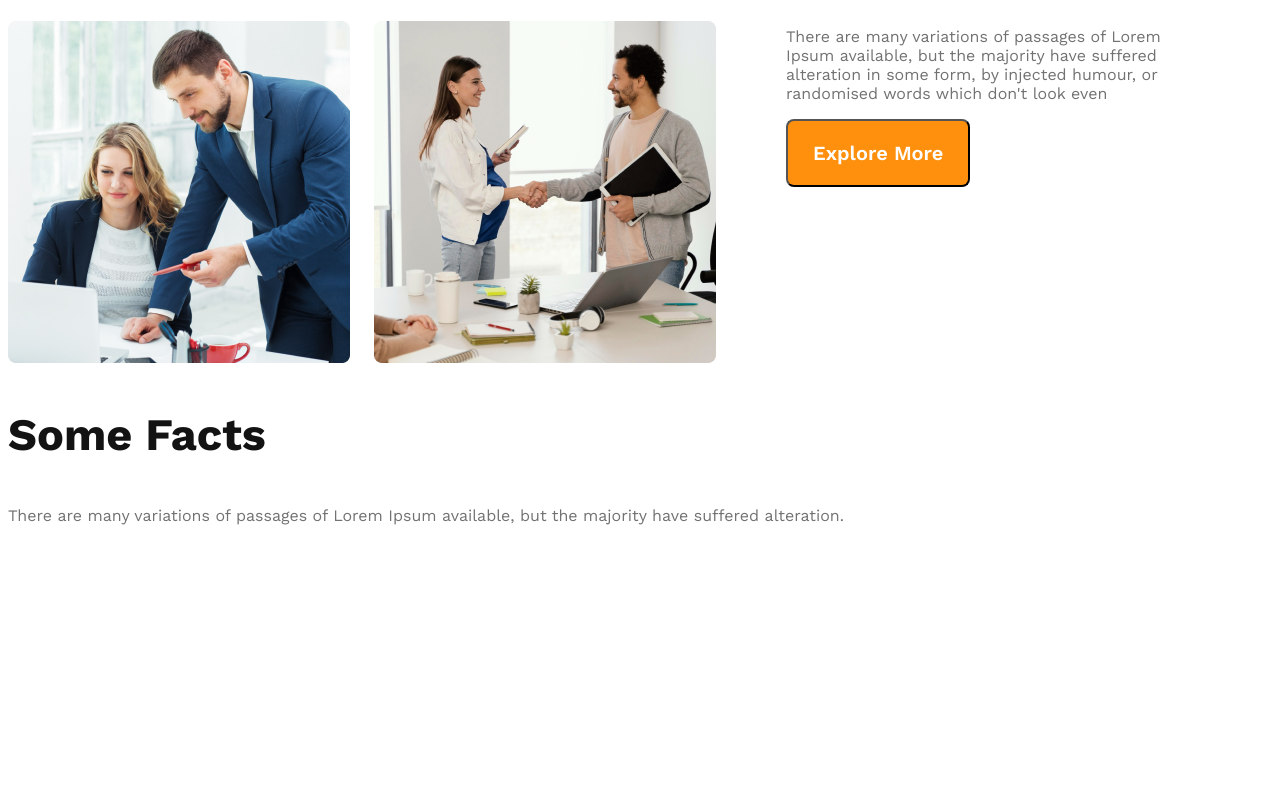
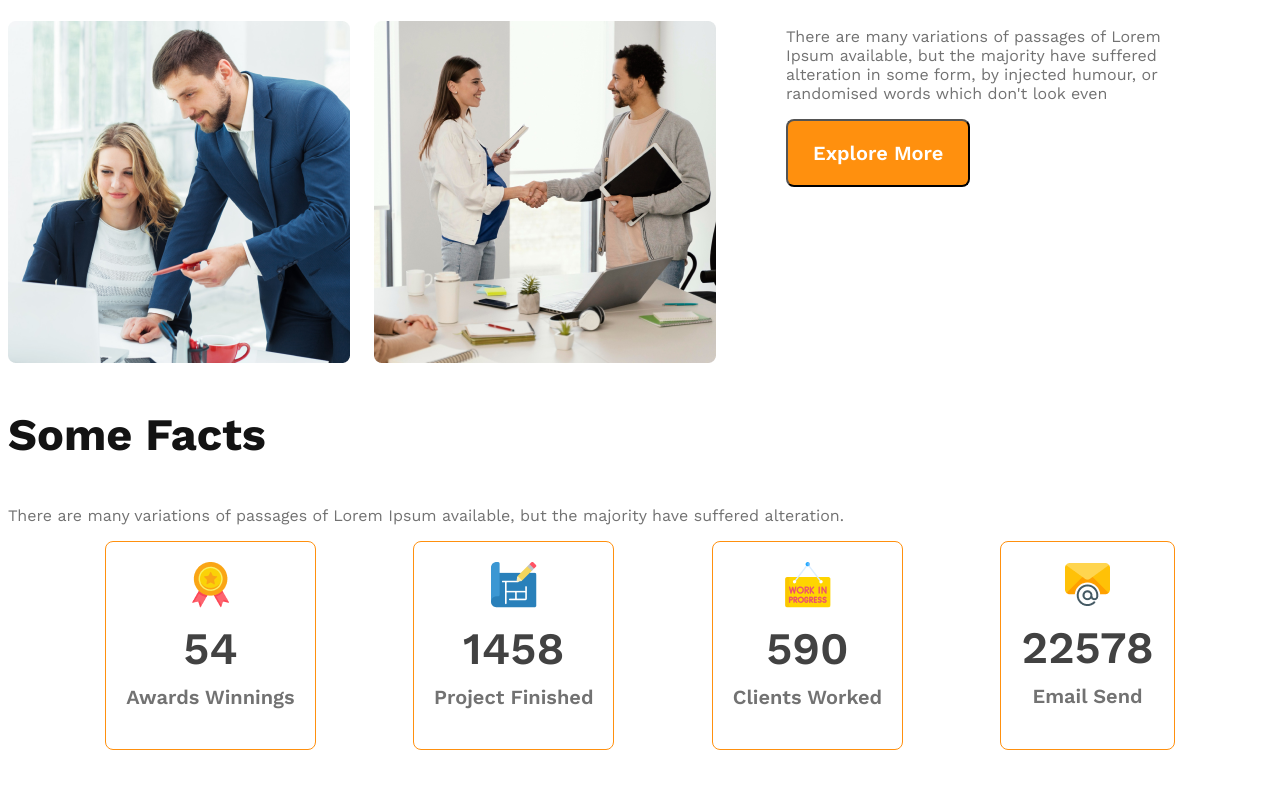
Before and after one commit to fahimabid10/g3-architect-website, a plain HTML site: page index.html in a window 1280 px wide. Shown: the part 1473-2261 px from the top of the page. Before the commit the page ends 2068 px from the top, so only its background shows below. Drawn offline with nearby package versions, Linux system fonts and the light colour scheme.

Commit message:
facts added

```diff
--- a/index.html
+++ b/index.html
@@ -56,6 +56,29 @@
         <section class="facts">
             <h3 class="section-title">Some Facts</h3>
             <p class="text-lite-gray">There are many variations of passages of Lorem Ipsum available, but the majority have suffered alteration.</p>
+            <div class="facts-card-container">
+                <!-- .card*4>img+h2.card-state+p.card-title -->
+                <div class="card">
+                    <img src="images/icons/ribon.png" alt="">
+                    <h2 class="card-state">54</h2>
+                    <p class="card-title">Awards Winnings</p>
+                </div>
+                <div class="card">
+                    <img src="images/icons/projects.png" alt="">
+                    <h2 class="card-state">1458</h2>
+                    <p class="card-title">Project Finished</p>
+                </div>
+                <div class="card">
+                    <img src="images/icons/customers.png" alt="">
+                    <h2 class="card-state">590</h2>
+                    <p class="card-title">Clients Worked</p>
+                </div>
+                <div class="card">
+                    <img src="images/icons/email.png" alt="">
+                    <h2 class="card-state">22578</h2>
+                    <p class="card-title">Email Send</p>
+                </div>
+            </div>
 
         </section>
 
--- a/styles/architect.css
+++ b/styles/architect.css
@@ -82,48 +82,84 @@ main {
     margin: 70px auto;
     max-width: 1440px;
 }
-.teams-container{
+
+.teams-container {
     display: flex;
     align-items: center;
 }
-.teams-img-container{
+
+.teams-img-container {
     display: grid;
-    grid-template-columns: repeat(2,1fr);
+    grid-template-columns: repeat(2, 1fr);
     gap: 24px;
 
 }
-.teams-content{
+
+.teams-content {
     padding-left: 70px;
     padding-right: 70px;
 }
-.teams-heading{
+
+.teams-heading {
     font-size: 45px;
 }
-.teams-heading .quick-list{
-    color:#727272 ;
+
+.teams-heading .quick-list {
+    color: #727272;
     font-weight: 500;
 
 }
-.teams-heading .text-feature{
+
+.teams-heading .text-feature {
     color: #FF900E;
     font-weight: 700;
 
 }
-.teams-description{
-    color:#727272 ;
+
+.teams-description {
+    color: #727272;
     font-size: 16px;
     font-weight: 400;
 
 }
-.text-lite-gray{
+
+.text-lite-gray {
     font-size: 16px;
     font-weight: 400;
-    color:  #727272;
+    color: #727272;
 }
-.section-title{
+
+.section-title {
     color: #131313;
     font-size: 45px;
     font-weight: 700;
+}
+.facts-card-container{
+    display: flex;
+    justify-content: space-evenly;
+    text-align: center;
+
+}
+
+.facts-card-container .card {
+    border-radius: 8px;
+    border: 1px solid #FF900E;
+    padding: 20px;
+}
+.facts-card-container .card-state{
+    color: #424242 ;
+    font-size: 45px;
+    font-weight: 600;
+    margin-top: 10px;
+    margin-bottom: 10px;
+
+}
+.facts-card-container .card-title{
+    color:#727272 ;
+    font-size: 20px;
+    font-weight: 600;
+    margin-top: 5px;
+
 }
 
 /* responsive styles */
@@ -132,13 +168,16 @@ main {
         padding: 10px;
     }
 
-    nav,.teams-container {
+    nav,
+    .teams-container {
         flex-direction: column;
     }
-    .teams-img-container{
+
+    .teams-img-container {
         grid-template-columns: 1fr;
     }
-    .teams-content{
+
+    .teams-content {
         padding-left: 20px;
         padding-right: 20px;
     }
@@ -152,7 +191,8 @@ main {
         padding: 20px;
     }
 
-    nav,.teams-container {
+    nav,
+    .teams-container {
         flex-direction: column;
     }
 }
```
